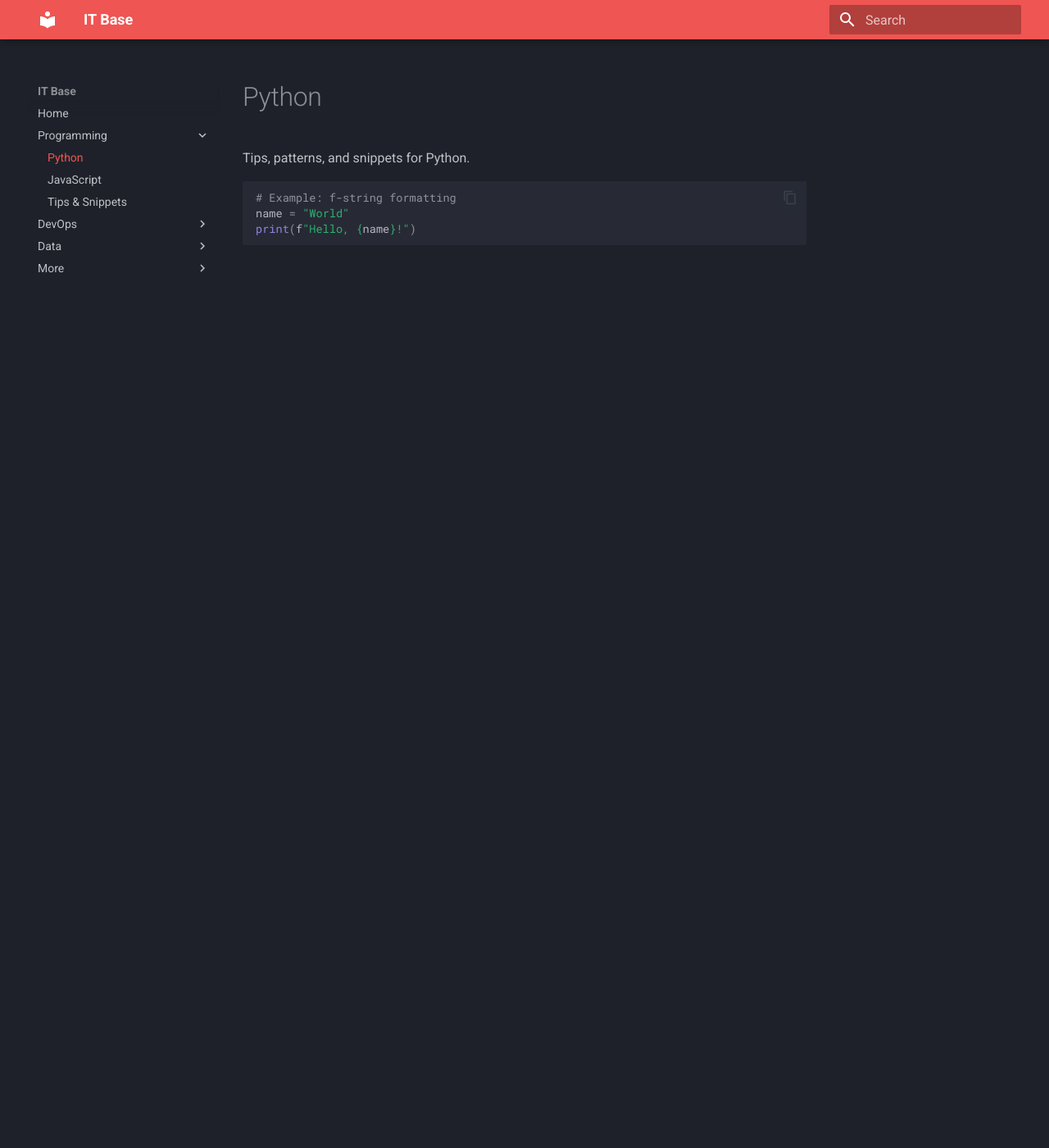
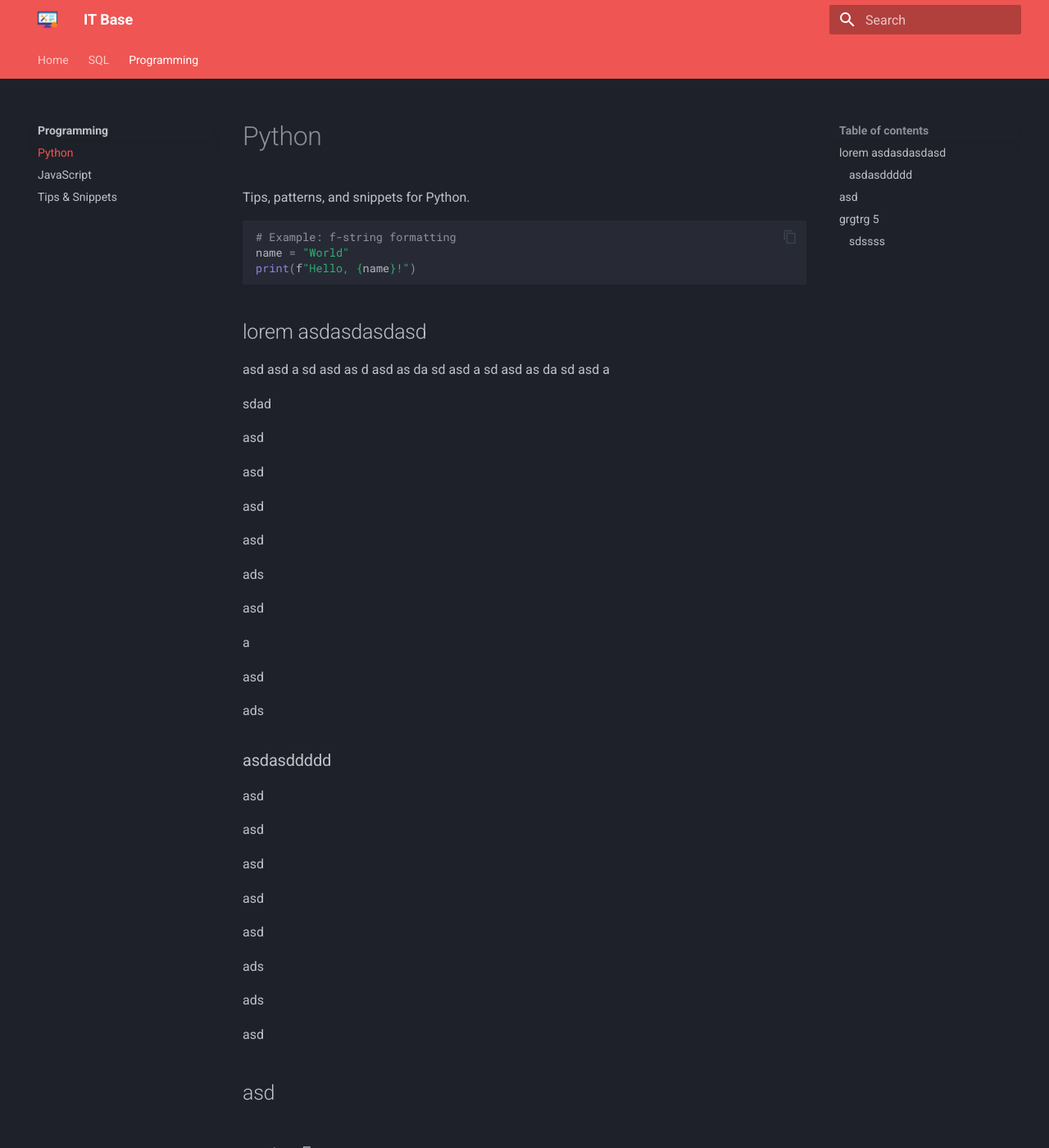
Before and after one commit to NkkMkk/it-base, an MkDocs documentation site: the page built from docs/programming/python.md, in a window 1280 px wide and 1400 px high. Shown: the whole window at 82% size. Built offline with MkDocs 1.6.1 and Material for MkDocs 9.7.7, drawn with Linux system fonts in a browser that asks for light colours.

Commit message:
- Added SQL page.

````diff
--- /dev/null
+++ b/docs/assets/open-links.js
@@ -0,0 +1,12 @@
+// Make content links open in a new tab
+document.addEventListener('DOMContentLoaded', function () {
+  const content = document.querySelector('.md-content');
+  if (!content) return;
+  const links = content.querySelectorAll('a[href]');
+  links.forEach(a => {
+    // skip links that already specify target or are anchors
+    if (a.target || a.getAttribute('href').startsWith('#')) return;
+    a.setAttribute('target', '_blank');
+    a.setAttribute('rel', 'noopener noreferrer');
+  });
+});
--- a/docs/assets/overrides.css
+++ b/docs/assets/overrides.css
@@ -0,0 +1,62 @@
+/* Table styling overrides for MkDocs site */
+table.md-typeset-table,
+table {
+	border-collapse: collapse;
+	width: 100%;
+	margin: 1rem 0;
+}
+
+table th,
+table td {
+	border: 1px solid rgba(0,0,0,0.08);
+	padding: 0.5rem 0.75rem;
+	text-align: left;
+}
+
+table thead th {
+	background: rgba(0,0,0,0.04);
+	font-weight: 600;
+}
+
+table tbody tr:nth-child(odd) {
+	background: rgba(0,0,0,0.02);
+}
+
+/* Make code blocks inside tables wrap reasonably */
+table pre {
+	white-space: pre-wrap;
+	word-break: break-word;
+}
+
+/* Dark / slate theme tweaks: use light borders and subtle highlights */
+body[data-md-color-scheme="slate"] table,
+body[data-md-color-scheme="slate"] table.md-typeset-table {
+	border-collapse: collapse;
+}
+
+body[data-md-color-scheme="slate"] table th,
+body[data-md-color-scheme="slate"] table td {
+	border: 1px solid rgba(255,255,255,0.06);
+	padding: 0.5rem 0.75rem;
+}
+
+body[data-md-color-scheme="slate"] table thead th {
+	background: rgba(255,255,255,0.03);
+}
+
+body[data-md-color-scheme="slate"] table tbody tr:nth-child(odd) {
+	background: rgba(255,255,255,0.02);
+}
+
+/* Ensure code inside tables remains readable on dark background */
+body[data-md-color-scheme="slate"] table code,
+body[data-md-color-scheme="slate"] table pre {
+	color: inherit;
+}
+
+/* Force tables to use the full content width and make cells wrap better */
+.md-typeset table,
+.md-content table {
+	width: 100% !important;
+	table-layout: auto;
+}
--- a/docs/programming/python.md
+++ b/docs/programming/python.md
@@ -7,3 +7,69 @@
 name = "World"
 print(f"Hello, {name}!")
 ```
+
+## lorem asdasdasdasd
+asd
+asd
+a
+sd
+asd
+as
+d
+asd
+as
+da
+sd
+asd
+a
+sd
+asd
+as
+da
+sd
+asd
+a
+
+sdad
+
+asd
+
+asd
+
+asd
+
+asd
+
+ads
+
+asd
+
+a
+
+asd
+
+ads
+
+### asdasddddd
+
+asd
+
+asd
+
+asd
+
+asd
+
+asd
+
+ads
+
+ads
+
+asd
+
+## asd
+
+## grgtrg 5
+
+###### sdssss
--- a/mkdocs.yml
+++ b/mkdocs.yml
@@ -1,6 +1,6 @@
 site_name: IT Base
 site_description: "A personal knowledge base for programming and more"
-site_url: ""
+site_author: "NkkMkk"
 
 theme:
   name: material
@@ -9,7 +9,13 @@
     scheme: slate
     primary: red
     accent: red
+  font:
+    text: Roboto
+    code: Roboto Mono
+  logo: images/logo.png
+  favicon: images/favicon.ico
   features:
+    - navigation.tabs
     - navigation.instant
     - navigation.tracking
     - navigation.indexes
@@ -18,6 +24,11 @@
     - content.tabs.link
     - search.suggest
     - search.highlight
+
+extra_css:
+  - assets/overrides.css
+extra_javascript:
+  - assets/open-links.js
 
 markdown_extensions:
   - admonition
@@ -36,29 +47,12 @@
 
 nav:
   - Home: index.md
+  - SQL: sql/index.md
   - Programming:
       - Overview: programming/index.md
       - Python: programming/python.md
       - JavaScript: programming/javascript.md
       - Tips & Snippets: programming/snippets.md
-  - DevOps:
-      - Overview: devops/index.md
-      - Docker: devops/docker.md
-      - Git: devops/git.md
-  - Data:
-      - Overview: data/index.md
-      - SQL: data/sql.md
-      - Pandas: data/pandas.md
-  - More:
-      - Notes: more/notes.md
-      - Resources: more/resources.md
 
 plugins:
   - search
-
-extra:
-  social:
-    - icon: fontawesome/brands/github
-      link: https://github.com/
-    - icon: fontawesome/brands/linkedin
-      link: https://www.linkedin.com/
````
Also changed, not shown: docs/data/index.md (deleted, +0 -3 lines), docs/data/pandas.md (deleted, +0 -10 lines), docs/data/sql.md (deleted, +0 -10 lines), docs/devops/docker.md (deleted, +0 -9 lines), docs/devops/git.md (deleted, +0 -8 lines), docs/devops/index.md (deleted, +0 -3 lines), docs/more/notes.md (deleted, +0 -3 lines), docs/more/resources.md (deleted, +0 -3 lines), docs/sql/index.md (added, +146 -0 lines), docs/images/favicon.ico (added), docs/images/logo.png (added), 1 other file.
